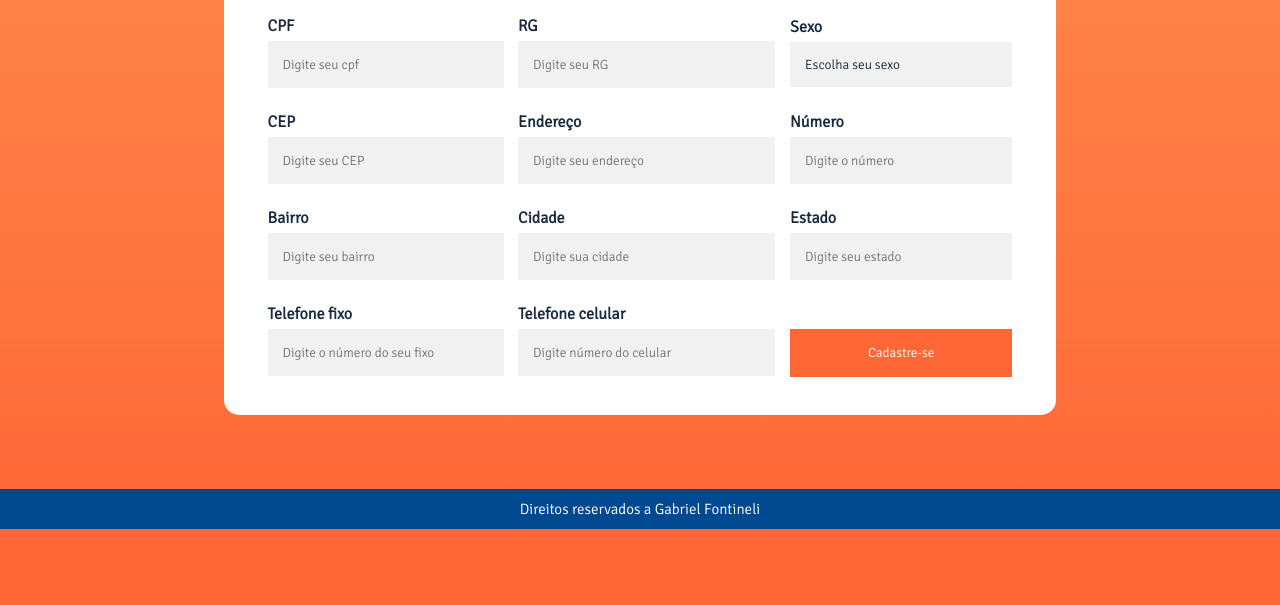
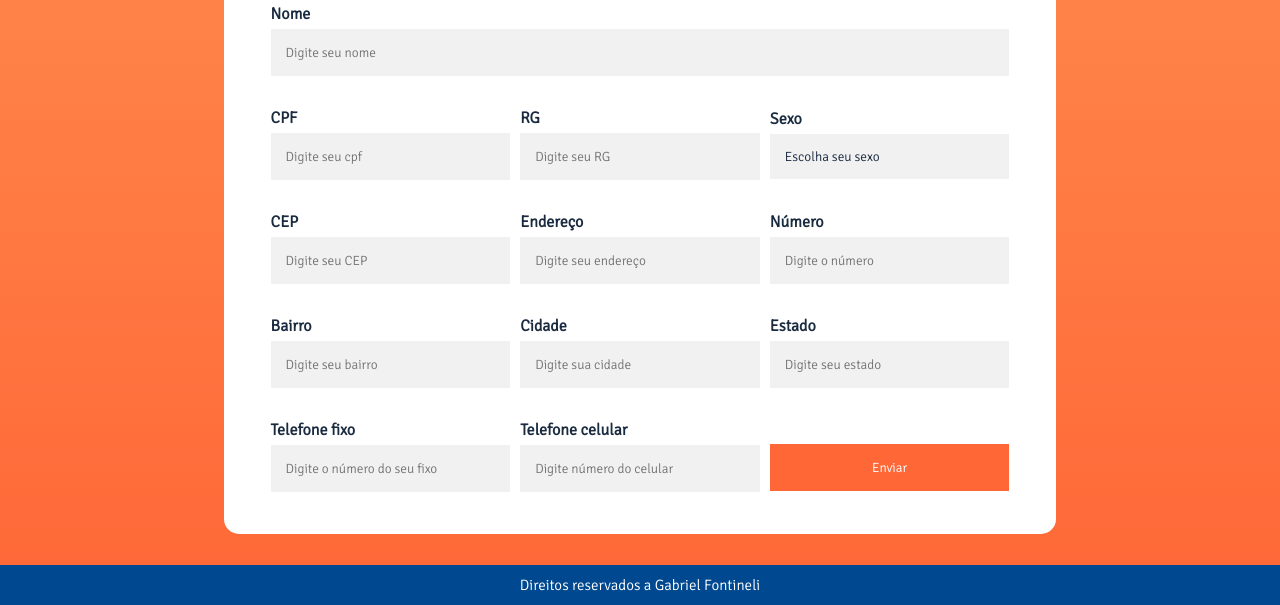
Before and after one commit to gabrielfontineli/bankline, a plain HTML site: page index.html in a window 1280 px wide. Shown: the part 271-876 px from the top of the page. Before the commit the page ends 800 px from the top, so only its background shows below. Drawn offline with Linux system fonts and the light colour scheme.

Commit message:
trying to use flex

```diff
--- a/index.html
+++ b/index.html
@@ -9,7 +9,7 @@
     <link rel="stylesheet" href="style.css">
     <title>Bankline</title>
 
-    <link href="crop_square.svg"rel="shortcut icon" type="image/x-icon">
+    <link href="crop_square.svg" rel="shortcut icon" type="image/x-icon">
 </head>
 
 <body>
@@ -18,24 +18,21 @@
     </header>
     <div class="container">
         <h1> Formulário de cadastro </h1>
-        <form>
-            <table>
-                <tr>
-                    <td colspan="3">
+
+        <section class ="wrapper">
+            <div class ="name">
                 <label for="name"><b>Nome</b></label>
-                        <input type="nome" placeholder="Digite seu nome" name="nome"  class="required">
-                    </td>
-                </tr>
-                <tr>
-                    <td>
+                <input type="nome" placeholder="Digite seu nome" name="nome" class="required">
+            </div>
+            <div>
                 <label for="cpf"><b>CPF</b> <span>inválido</span></label>
-                        <input onkeydown="cpfMask()"maxlength="14"type="text" placeholder="Digite seu cpf"  id="cpf" class="required">
-                    </td>
-                    <td>
+                <input onkeydown="cpfMask()" maxlength="14" type="text" placeholder="Digite seu cpf" id="cpf"class="required">
+            </div>
+            <div>
                 <label for="rg"><b>RG</b></label>
                 <input type="nome" placeholder="Digite seu RG" name="rg">
-                    </td>
-                    <td>
+            </div>
+            <div>
                 <label for="sexo"><b>Sexo</b></label>
                 <select id="sexo" class="w100">
                     <option selected>Escolha seu sexo</option>
@@ -43,51 +40,45 @@
                     <option value="masculino">Masculino</option>
                     <option value="outro">Outro</option>
                 </select>
-                    </td>
-                </tr>
-                <tr>
-                    <td>
+            </div>
+            <div>
                 <label for="cep"><b>CEP</b></label>
                 <input type="text" placeholder="Digite seu CEP" name="cep" onblur="searchCep(this.value)">
-                    </td>
-                    <td>
+            </div>
+            <div>
                 <label for="endereco"><b>Endereço</b></label>
-                        <input type="text" placeholder="Digite seu endereço" name="endereco" class="required"  id="endereco">
-                    </td>
-                    <td>
+                <input type="text" placeholder="Digite seu endereço" name="endereco" class="required" id="endereco">
+            </div>
+            <div>
                 <label for="numero"><b>Número</b></label>
-                        <input type="text" placeholder="Digite o número" name="numero" class="required w100" >
-                    </td>
-                </tr>
-                <tr>
-                    <td>
+                <input type="text" placeholder="Digite o número" name="numero" class="required w100">
+            </div>
+            <div>
                 <label for="bairro"><b>Bairro</b></label>
                 <input type="nome" placeholder="Digite seu bairro" name="bairro" id="bairro">
-                    </td>
-                    <td>
+            </div>
+            <div>
                 <label for="cidade"><b>Cidade</b></label>
                 <input type="nome" placeholder="Digite sua cidade" name="cidade" id="cidade">
-                    </td>
-                    <td>
+            </div>
+            <div>
                 <label for="estado"><b>Estado</b></label>
                 <input type="text" placeholder="Digite seu estado" name="estado" id="estado" class="w100">
-                    </td>
-                </tr>
-                <tr>
-                    <td>
+            </div>
+            <div>
                 <label for="fixo"><b>Telefone fixo</b></label>
                 <input type="text" placeholder="Digite o número do seu fixo" name="fixo">
-                    </td>
-                    <td>
+            </div>
+            <div>
                 <label for="celular"><b>Telefone celular</b></label>
-                        <input onkeydown="phoneMask()"type="text" placeholder="Digite número do celular" maxlength="15" id="celular" class="required" >
-                    </td>
-                    <td>
-                        <button onclick="return validate()" type="submit" class="signupbtn">Cadastre-se</button>
-                    </td>
-                </tr>
-            </table>
-        </form>
+                <input onkeydown="phoneMask()" type="text" placeholder="Digite número do celular" maxlength="15"id="celular" class="required">
+            </div>
+            <div>
+                <button onclick="return validate()" type="submit" class="signupbtn">Enviar</button>
+
+            </div>
+
+        </section>
     </div>
     <footer>
         <p>Direitos reservados a Gabriel Fontineli</p>
--- a/style.css
+++ b/style.css
@@ -32,31 +32,24 @@ header p {
     font-size: 34px;
 }
 h1{
+    margin-top: 70px;
     text-align: center;
     padding-top:15px;
+    font-size: 40px;
 }
-form {
+.wrapper {
     margin: auto;
     display: flex;
+    flex-wrap: wrap;
     justify-content: center;
+    align-items: center;
     padding: 15px 0;
-}
-
-table {
     width: 90%;
-}
-
-tr:nth-of-type(1) input:nth-of-type(1) {
-    width: 100%;
-}
-
-.w100 {
-    width: 100%;
 }
 
 input, select {
     border: 0px solid black;
-    width: 95%;
+    width: 100%;
     display: inline-block;
     padding: 15px;
     background-color: #f1f1f1;
@@ -74,16 +67,28 @@ input:-webkit-autofill {
     height: 55%;
     margin: 4.4rem auto;
     border-radius: 15px;
+    display: flex;
+    flex-direction: column;
+
+}
+.name{
+    flex:1 1 100%;
+}
+div{
+    flex: 1 1 30%;
+    margin:5px;
 }
 
 button {
     background-color: #ff6737;
     color: white;
-    padding: 15.5px 14px;
+    display: flex;
+    align-items: center;
+    justify-content: center;
+    padding: 15px;
     border: none;
     cursor: pointer;
     width: 100%;
-    margin-top: 3px;
 }
 
 span {
@@ -117,7 +122,7 @@ select:focus{
 [data-slots] { font-family: 'signika', sans-serif }
 
 @media only screen and (max-width: 700px) {
-    table, thead, tbody, th, td, tr {
+    .wrapper {
         display: block;
     }
     input,select{
```
Lines whose indentation alone changed are shown as unchanged.
